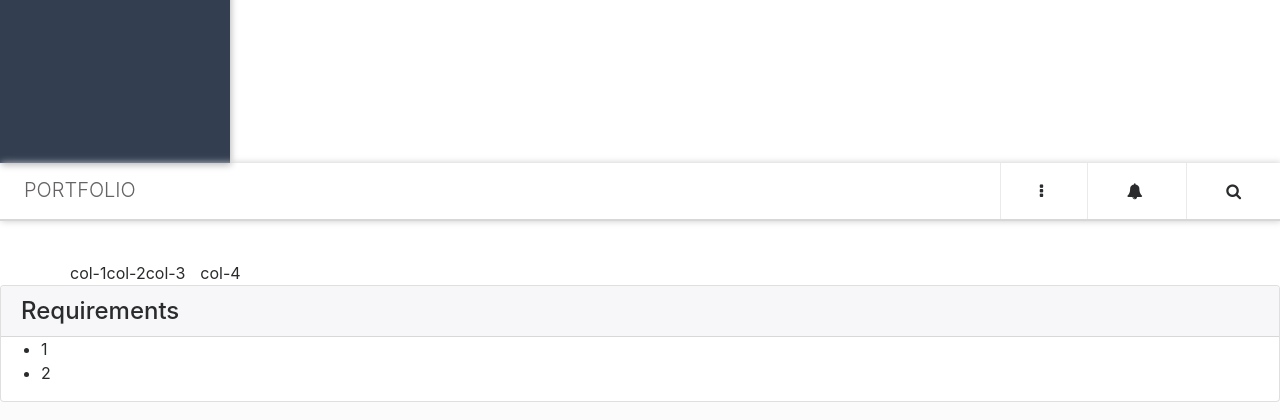
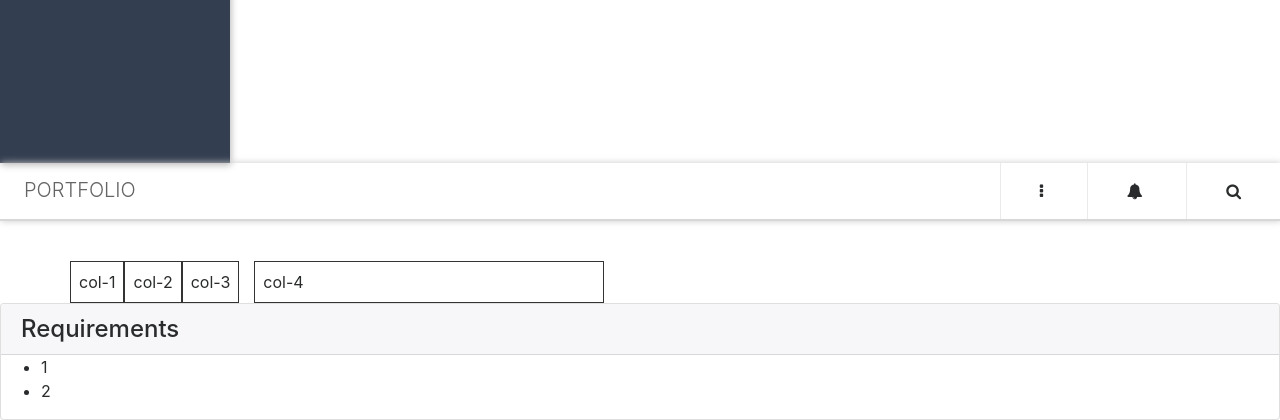
Before and after one commit to ShirinD/Investa, a PHP site: page /dashboard.html in a window 1280 px wide. Shown: the part 637-1057 px from the top of the page. Run offline with PHP 8.4, Linux system fonts and the light colour scheme; some libraries are stand-ins or nearby versions.

Commit message:
Update stylesheet.css

```diff
--- a/assets/css/stylesheet.css
+++ b/assets/css/stylesheet.css
@@ -112,3 +112,8 @@ width: 19px;
     font-weight: 300;
     color: #656363;
 }
+
+#box-wrap {
+    border: 1px solid #333;
+    padding: 8px;
+}
```
